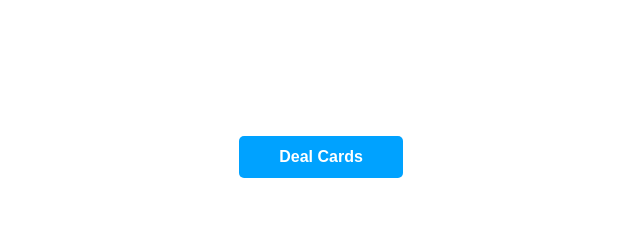
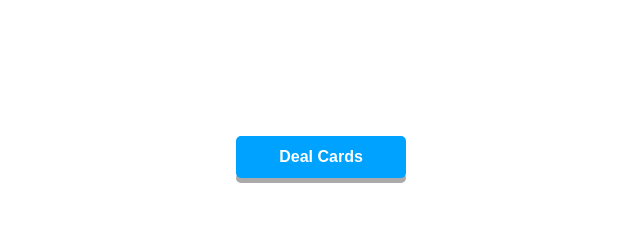
Before and after one commit to pablowbk/cardsss, a React (Create React App) app: page / in a window 1280 px wide. Shown: the top 233 px of the page, without its empty margins (319-959 px from the left). Built offline with nearby package versions, Linux system fonts and the light colour scheme.

Commit message:
refactored gameOver component, updated dealBtn animation, updated cards perspective effect

```diff
--- a/src/App.css
+++ b/src/App.css
@@ -11,7 +11,12 @@
   min-height: 100vh;
 }
 
+.App-header {
+  position: relative;
+}
+
 .dealBtn {
+  position: relative;
   padding: .75em 2.5em;
   border-radius: 5px;
   border: none;
@@ -19,7 +24,20 @@
   font-size: 1em;
   font-weight: 600;
   background-color: #00a2ff;
-  transition: all 200ms;
+  transition: background-color 200ms, transform 100ms;
+  z-index: 5;
+  width: 170px;
+}
+
+.dealBtnBack {
+  position: absolute;
+  width: 170px;
+  height: 10px;
+  left: 50%;
+  transform: translate(-50%, -5px);
+  background-color: #aaa;
+  border-radius: 5px;
+  z-index: 4;
 }
 
 .dealBtn:hover,
@@ -29,7 +47,7 @@
 }
 
 .dealBtn:active {
-  transform: scale(.9);
+  transform: translateY(5px);
 }
 
 .resetBtn {
@@ -56,6 +74,7 @@
   align-items: stretch;
   position: relative;
   padding: 0 2em;
+  perspective: 400px;
 }
 
 .card {
@@ -68,9 +87,8 @@
   flex: 0 0 130px;
   margin: .5em;
   transition: transform 200ms ease-in-out;
+  transform-style: preserve-3d;
   /* transform-origin: bottom; */
-  perspective: 1000px;
-  transform-style: preserve-3d;
 }
 
 .cardFront,
@@ -128,8 +146,12 @@
 
 .gameOver {
   position: absolute;
-  font-size: 3em;
+  font-size: 2.5em;
   font-weight: 600;
+  text-align: center;
+  display: grid;
+  justify-items: center;
+  white-space: nowrap;
   top: 50%;
   left: 50%;
   transform: translate(-50%, -50%);
@@ -143,6 +165,31 @@
     0 0 0 16px #aaa,
     0 0 0 24px #666,
     0 0 0 32px #222;
+}
+
+.gameOver .startOver {
+  font-size: .65em;
+  color: #00a2ff;
+  cursor: pointer;
+  position: relative;
+}
+
+.startOver::after {
+  content: '';
+  position: absolute;
+  width: 100%;
+  height: 4px;
+  top: 100%;
+  left: 0;
+  transform: translateX(-10%);
+  background: #00a2ff;
+  opacity: 0;
+  transition: opacity 200ms, transform 200ms;
+}
+
+.startOver:hover::after {
+  opacity: 1;
+  transform: translateX(0);
 }
 
 .suitSvg {
--- a/src/App.js
+++ b/src/App.js
@@ -89,18 +89,31 @@ function App() {
       }
       setFlip(false)
       setDisabled(false)
+      cardCount = countCards()
+      console.log(`deck has: ${cardCount} cards left`)
     },flip ? 50 : 500)
 
-    cardCount = countCards()
-    console.log(`deck has: ${cardCount} cards left`)
   }
 
-  useEffect(initializeDeck,[])
+  useEffect(() => {
+    console.log('initializing deck...')
+    initializeDeck()
+  },[])
+
+  function GameOver() {
+    return (
+      <p className='gameOver'>
+        <span>Deck is empty!</span>
+        <span className='startOver' onClick={initializeDeck}>start over?</span>
+      </p>
+    )
+  }
 
   const zeroDealClass = zeroDeal ? 'nodeal' : '';
   const flipClass = flip ? 'showBack' : 'showFront';
   const styleBtn = {backgroundColor: '#ccc'}
   return (
+    gameOver ? <GameOver /> :
     <div className="App">
       <header className="App-header">
         <button className="dealBtn"
@@ -113,6 +126,7 @@ function App() {
           }
           disabled={disabled}
         >Deal Cards</button>
+        <div className='dealBtnBack'></div>
       </header>
 
       {!zeroDeal && <button className={!gameOver ? 'resetBtn' : 'resetBtn resetGameOver'} onClick={initializeDeck}>reset</button>}
@@ -124,7 +138,6 @@ function App() {
         <RenderCard card={card3} zeroDealClass={zeroDealClass} flip={flipClass} cardClass={'card3'}/>
         <RenderCard card={card4} zeroDealClass={zeroDealClass} flip={flipClass} cardClass={'card4'}/>
 
-        {gameOver && <span className='gameOver'>Game Over!</span>}
       </div>
 
       <div style={{display:'none'}}>Icons made by <a href="https://www.freepik.com" title="Freepik">Freepik</a> from <a href="https://www.flaticon.com/" title="Flaticon">www.flaticon.com</a></div>
```
